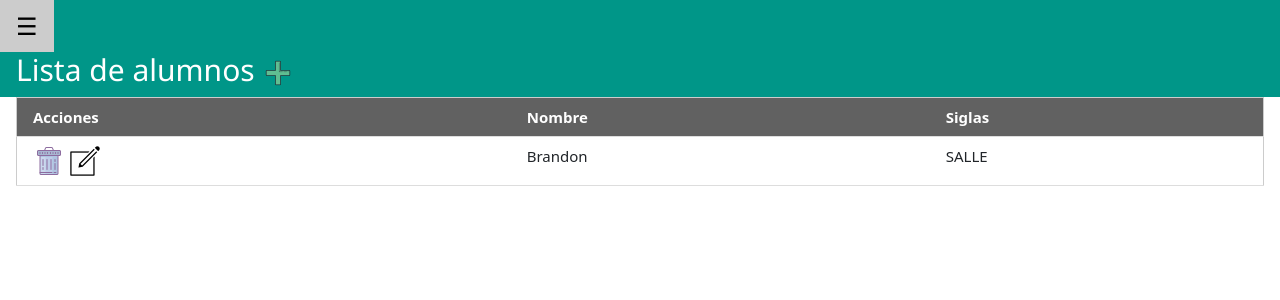
After one commit to Braco567/2026LI11, a Django app: page /alumnos in a window 1280 px wide. The commit adds this page. Shown: the top 300 px of the page. Run offline with Django 5.2, Linux system fonts and the light colour scheme; data comes from the database, SQL or seed files in the repository; both versions use the stored data as it was after the commit.

Commit message:
Alumnos 17 de Marzo

```diff
--- /dev/null
+++ b/mi_aplicacion/templates/Alumnos/alumnos.html
@@ -0,0 +1,29 @@
+{% extends 'base.html' %}
+{% load static %}
+
+{% block encabezado %}
+  <a href="{% url 'alumnos_alta' %}"><img src="{%static 'images/icons8-más-32.png'%}" alt=""></a>
+{% endblock %}
+
+{% block principal %}
+
+  <table class="w3-table-all w3-hoverable">
+    <thead>
+      <tr class="w3-dark-grey">
+        <th>Acciones</th>
+        <th>Nombre</th>
+        <th>Siglas</th>
+      </tr>
+    </thead>
+    {% for alumno in alumnos %}
+    <tr>
+      <td>
+        <a href="{% url 'alumnos_eliminar' alumno.id %}"><img src="{%static 'images/icons8-basura-llena-32.png'%}" alt=""></a>
+        <a href="{% url 'alumnos_editar' alumno.id %}"><img src="{%static 'images/icons8-crear-nuevo-32.png'%}" alt=""></a>
+      </td>
+      <td>{{ alumno.nombre }}</td>
+      <td>{{ alumno.escuela.siglas }}</td>
+    </tr>
+    {%endfor%}
+  </table>
+{% endblock %}
--- a/mi_aplicacion/templates/base.html
+++ b/mi_aplicacion/templates/base.html
@@ -11,7 +11,7 @@
   onclick="w3_close()">Cerrar &times;</button>
   <a href="/escuelas" class="w3-bar-item w3-button">Escuelas</a>
   <a href="/maestros" class="w3-bar-item w3-button">Maestros</a>
-  <a href="#" class="w3-bar-item w3-button">Enlace 3</a>
+  <a href="/alumnos" class="w3-bar-item w3-button">Alumnos</a>
 </div>
 
 <div id="main">
--- a/mi_aplicacion/urls.py
+++ b/mi_aplicacion/urls.py
@@ -1,5 +1,5 @@
 from django.urls import path
-from mi_aplicacion.views import Home, Escuelas, EscuelaAlta, EscuelaEditar, EscuelaEliminar, Maestros,MaestroAlta,MaestroEliminar,MaestroEditar
+from mi_aplicacion.views import Home, Escuelas, EscuelaAlta, EscuelaEditar, EscuelaEliminar, Maestros,MaestroAlta,MaestroEliminar,MaestroEditar, AlumnoAlta, Alumnos, AlumnoEditar, AlumnoEliminar
 
 urlpatterns = [
     path('', Home.as_view(), name='home'),
@@ -11,4 +11,8 @@ urlpatterns = [
     path('maestros_alta', MaestroAlta.as_view(), name='maestros_alta'),
     path('maestros_eliminar/<int:id>', MaestroEliminar.as_view(), name='maestros_eliminar'),
     path('maestros_editar/<int:id>', MaestroEditar.as_view(), name='maestros_editar'),
+    path('alumnos', Alumnos.as_view(), name='alumnos'),
+    path('alumnos_alta', AlumnoAlta.as_view(), name='alumnos_alta'),
+    path('alumnos_editar/<int:id>', AlumnoEditar.as_view(), name='alumnos_editar'),
+    path('alumnos_eliminar/<int:id>', AlumnoEliminar.as_view(), name='alumnos_eliminar'),
 ]
--- a/mi_aplicacion/views.py
+++ b/mi_aplicacion/views.py
@@ -1,7 +1,7 @@
 from django.shortcuts import render, redirect
 from django.views import View
-from mi_aplicacion.models import Escuela, Maestro
-from mi_aplicacion.form import EscuelaForm, MaestroForm
+from mi_aplicacion.models import Alumno, Escuela, Maestro
+from mi_aplicacion.form import EscuelaForm, MaestroForm, AlumnoForm
 
 class Home(View):
     def get(self, request):
@@ -143,3 +143,71 @@ class MaestroEditar(View):
             form.save()
             return redirect('maestros')
         return redirect("home")
+
+class Alumnos(View):
+    def get(self, request):
+        alumnos = Alumno.objects.all()
+        cdx={
+        "titulo":"Alumnos",
+        "subtitulo":"Lista de alumnos",
+        "alumnos":alumnos
+        }
+        return render(request , "alumnos/alumnos.html", cdx)
+
+class AlumnoAlta(View):
+    def get(self, request):
+        form = AlumnoForm(action_type='Alta')
+        cdx={
+        "titulo":"Alumnos",
+        "subtitulo":"Alta Alumno",
+        "form":form,
+        "accion":"Alta"
+        }
+        return render(request , 'alumnos/CRUD.html', cdx)
+
+    def post(self, request):
+        form = AlumnoForm(request.POST , request.FILES)
+        if form.is_valid():
+            form.save()
+            return redirect('alumnos')
+        return redirect("home")
+
+class AlumnoEditar(View):
+    def get(self , request, id):
+        alumnos = Alumno.objects.filter(id=id).first()
+        form = AlumnoForm(instance=alumnos, action_type='Editar')
+        cdx={
+        "subtitulo":"Editar alumno",
+        "form":form,
+        "accion":"Editar"
+
+        }
+        return render(request , 'alumnos/CRUD.html', cdx)
+
+    def post(self, request, id):
+        alumnos = Alumno.objects.filter(id=id).first()
+        form = AlumnoForm(request.POST , request.FILES, instance=alumnos)
+        if form.is_valid():
+            form.save()
+            return redirect('alumnos')
+        return redirect("home")
+
+class AlumnoEliminar(View):
+    def get(self, request, id):
+        alumnos = Alumno.objects.filter(id=id).first()
+        form = AlumnoForm(instance=alumnos, action_type='Eliminar')
+        cdx={
+        "subtitulo":"Eliminar alumno",
+        "form":form,
+        "accion":"Eliminar"
+        }
+        return render(request , 'alumnos/CRUD.html', cdx)
+
+
+    def post(self, request, id):
+        alumnos = Alumno.objects.filter(id=id).first()
+        form = AlumnoForm(request.POST , request.FILES, instance=alumnos)
+        if form.is_valid():
+            alumnos.delete()
+            return redirect('alumnos')
+        return redirect("home")
```
Also changed, not shown: mi_aplicacion/form.py (+41 -1 lines), mi_aplicacion/templates/Alumnos/CRUD.html (added, +15 -0 lines), db.sqlite3.
